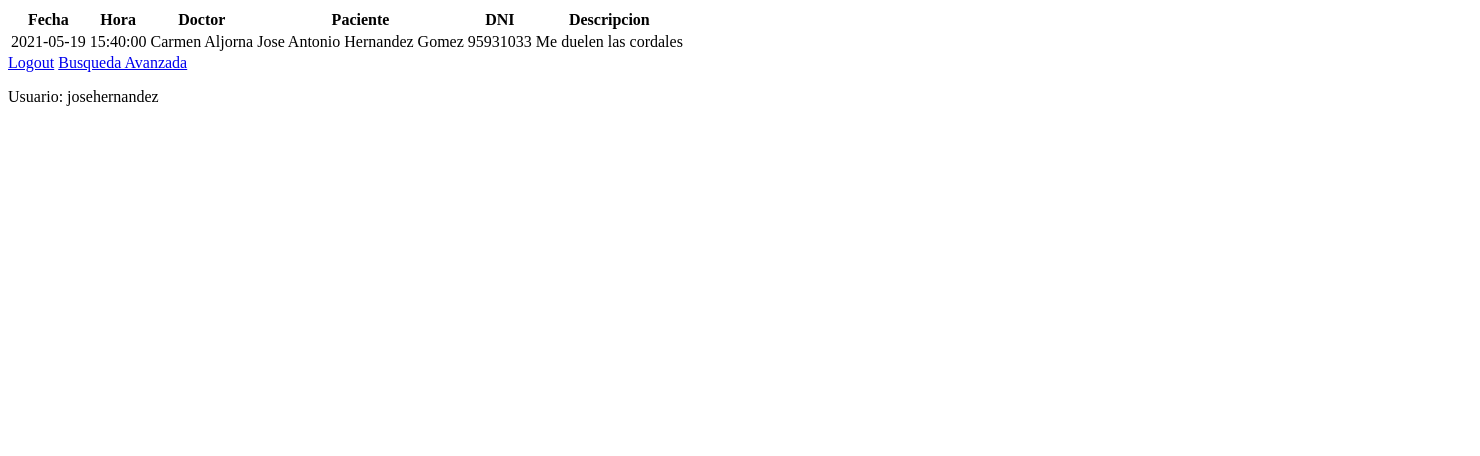
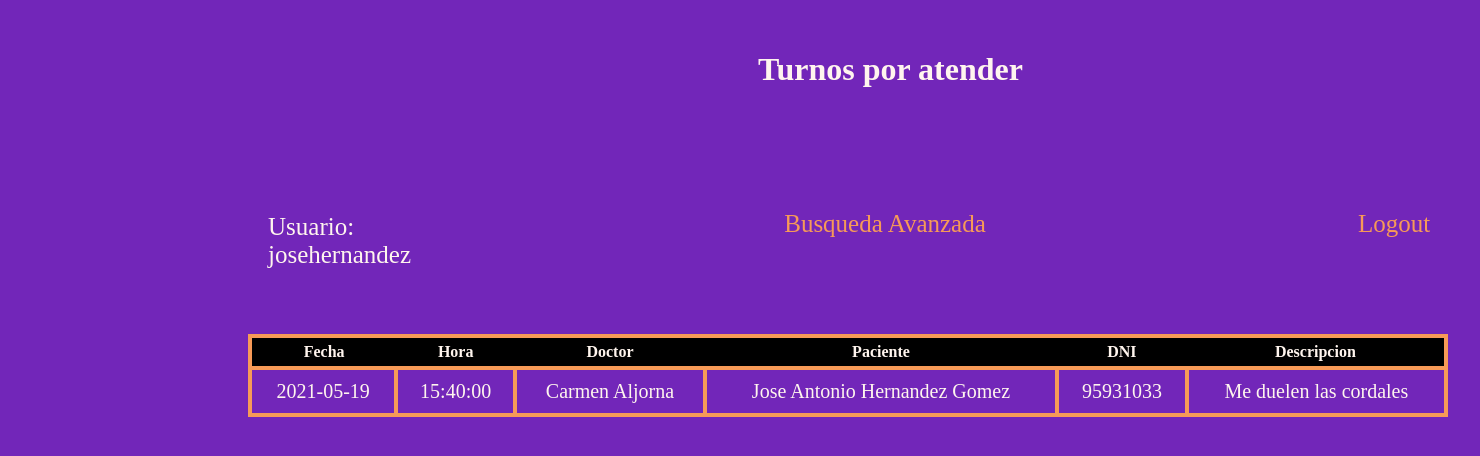
Before and after one commit to hernandezjose19/Turnos, a Django app: page /tusonrisa/acceso/home/ in a window 1480 px wide. Shown: the top 456 px of the page. Run offline with Django 3.2, Linux system fonts and the light colour scheme; a user stored in the database is signed in; data comes from the database, SQL or seed files in the repository; both versions use the stored data as it was after the commit.

Commit message:
Se agregan estilos al home de doctores y la busqueda avanzada de doctores

```diff
--- a/Odontologia/Doctores/forms.py
+++ b/Odontologia/Doctores/forms.py
@@ -15,7 +15,7 @@ class AsignandoTurnos(forms.Form):
 
 class BuscandoDoctor(forms.Form):
 
-    Doctor = forms.CharField(max_length=128, label="Busqueda por nombre de Doctor")
+    Doctor = forms.CharField(max_length=128, label="Nombre y Apellido del Doctor")
 
 class TurnosPaciente(forms.Form):
 
--- /dev/null
+++ b/Odontologia/Doctores/static/css/home_doctores/home_turnos.css
@@ -0,0 +1,78 @@
+body{
+    background: rgb(114, 38, 185);
+}
+
+body h1{
+    width: 280px;
+    position: relative;
+    top: 30px;
+    left: 750px;
+    color: seashell;
+}
+
+body table{
+    width: 1200px;
+    position: relative;
+    top: 120px;
+    left: 240px;
+    border: 4px solid rgb(247, 154, 87);
+    border-collapse: collapse;
+
+}
+
+body table th{
+    color: seashell;
+    border: 1px;
+    background: black;
+    text-align: center;
+    padding: 5px;
+    text-align: center;
+}
+
+body table td{
+    border: 4px solid rgb(247, 154, 87);
+    color: seashell;
+    text-align: center;
+    font-size: 17px;
+    padding: 10px;
+    font-size: 20px;
+}
+
+body table td:hover{
+    background: rgb(26, 211, 1);
+}
+body table tr:hover{
+    background:black;
+}
+
+body section{
+    width: 225px;
+
+}
+body section p{
+    color: seashell;
+    font-size: 25px;
+    position: relative;
+    top: 80px;
+    left: 260px;
+}
+
+body .Logout{
+    font-size: 25px;
+    color: rgb(247, 154, 87);
+    position: relative;
+    top: 130px;
+    left: 1350px;
+    width: 200px;
+    text-decoration: none;
+}
+
+body .Busqueda{
+    font-size: 25px;
+    color: rgb(247, 154, 87);
+    position: relative;
+    top: 130px;
+    left: 700px;
+    width: 200px;
+    text-decoration: none;
+}
--- a/Odontologia/Templates/home_login.html
+++ b/Odontologia/Templates/home_login.html
@@ -1,42 +1,36 @@
+{% load static %}
 <!DOCTYPE html>
-{% load static %}
-
-<title>Turnos Asignados</title>
+    <html>
+        <head>
+            <link rel="stylesheet"  href="{% static 'css/home_doctores/home_turnos.css' %}">
+        </head>
         <body>
-
+            <header>
+                <h1>Turnos por atender</h1>
+            </header>
+            <a class="Logout" href='{% url "Logout" %}'>Logout</a>
+            <a class="Busqueda" href="{% url 'Busqueda avanzada' %}">Busqueda Avanzada</a>
+            <section>
+                <p>Usuario: {{ user.username }} </p>
+            </section>
             <table>
                 <tr>
-
                     <th>Fecha</th>
                     <th>Hora</th>
                     <th>Doctor</th>
                     <th>Paciente</th>
                     <th>DNI</th>
                     <th>Descripcion</th>
-
-
                 </tr>
-
-
             {% for i in resultado %}
                 <tr>
-
-
-
                     <td>{{ i.0 }}</td>
                     <td>{{ i.1 }}</td>
                     <td>{{ i.2 }}</td>
                     <td>{{ i.3 }} {{ i.4 }}</td>
                     <td>{{ i.5 }}</td>
                     <td>{{ i.6 }}</td>
-
                 {% endfor %}
-
                 </tr>
             </table>
         </body>
-{% block a %}
-<a href='{% url "Logout" %}'>Logout</a>
-<a href="{% url 'Busqueda avanzada' %}">Busqueda Avanzada</a>
-<p>Usuario: {{ user.username }} </p>
-{% endblock %}
--- a/Odontologia/Templates/resultado_busqueda.html
+++ b/Odontologia/Templates/resultado_busqueda.html
@@ -1,6 +1 @@
 {% extends "home_login.html" %}
-
-{% block a %}
-    <a href="{% url 'Home Login' %}">Volver a todos los Turnos</a>
-    <a href="{% url 'Busqueda avanzada' %}">Volver a busqueda avanzada</a>
-{% endblock %}
```
Also changed, not shown: Odontologia/Doctores/static/css/home_doctores/busqueda_avanzada.css (added, +43 -0 lines), Odontologia/Templates/busqueda.html (+18 -10 lines), Odontologia/db.sqlite3. Lines whose indentation alone changed are shown as unchanged.
